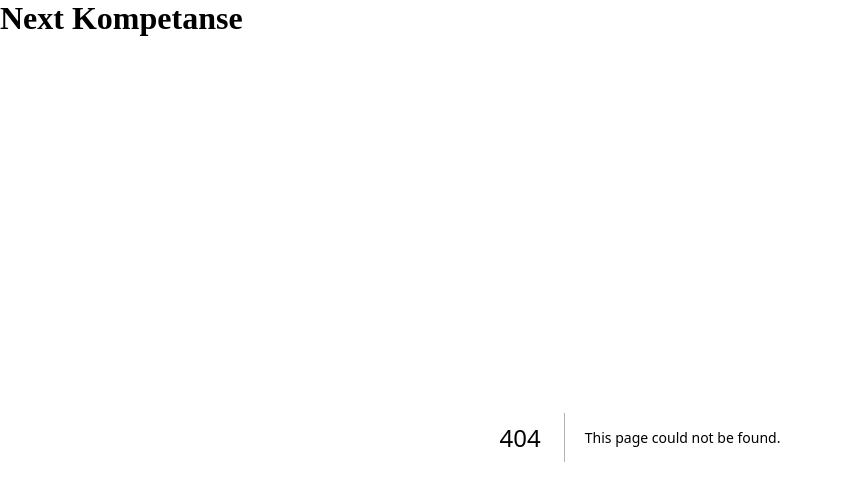
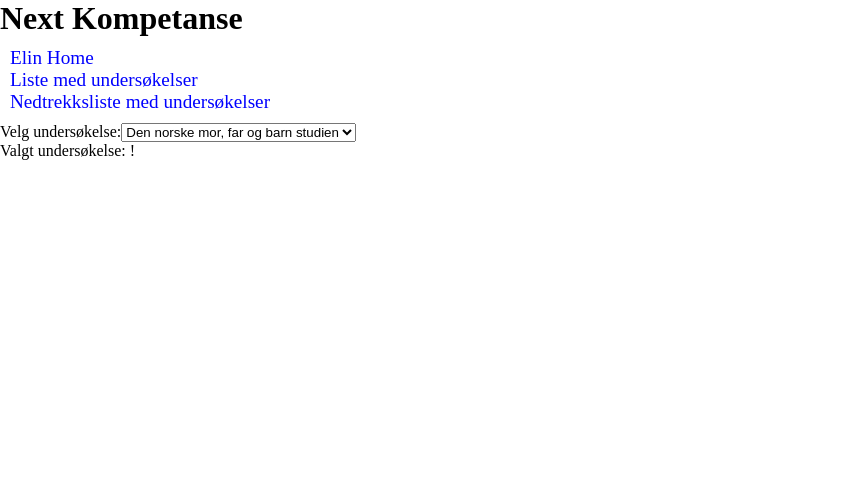
Before and after one commit to fhi-beta/Fhi.Kompetanse.Next, a Next.js app: page /elin/studySelector in a window 1280 px wide. Before the commit this address had no page. Shown: the top 500 px of the page, without its empty margins (0-843 px from the left). Built offline with nearby package versions, Linux system fonts and the light colour scheme.

Commit message:
legg til nedtrekksliste

```diff
--- a/app/elin/layout.js
+++ b/app/elin/layout.js
@@ -6,10 +6,9 @@ export default function JanLayout({ children }) {
 
     <nav style={{fontSize:'1.2em',color:'Blue' }}   >
     <ul style={{display:'inline-block',margin:'10px'}}>
-        <Link href="elin">Elin Home</Link>
-      </ul>
-      <ul style={{display:'inline-block',margin:'10px'}}>
-         <Link href="elin/page1">Alle undersøkelser (call Fhi.Hu.QDatabank API)</Link>
+        <li><Link href="elin">Elin Home</Link></li>
+         <li><Link href="elin/studyList">Liste med undersøkelser</Link></li>
+         <li><Link href="elin/studySelector">Nedtrekksliste med undersøkelser</Link></li>
       </ul>
    </nav>
 
--- /dev/null
+++ b/app/elin/studySelector/page.js
@@ -0,0 +1,40 @@
+
+'use client'
+import * as React from 'react';
+
+export default function Test() {
+
+  const studies = [
+    {
+      "fullName": "Den norske mor, far og barn studien",
+      "shortName": "MoBa"
+    },
+    {
+      "fullName": "Fylkeshelseundersøkelsen",
+      "shortName": "FHUS"
+    }
+  ]
+
+  const [selectedStudy, setSelectedStudy] = React.useState(studies[0].navn);
+
+  const handleChange = (event) => {
+    setSelectedStudy(event.target.value);
+  };
+
+  return (
+    <>
+      <div>
+      <label>
+        Velg undersøkelse:
+        <select value={selectedStudy} onChange={handleChange}>
+          {studies.map((study) => (
+            <option value={study.shortName}>{study.fullName}</option>
+          ))}
+        </select>
+      </label>
+
+      <p>Valgt undersøkelse: {selectedStudy}!</p>
+    </div>
+    </>
+  )
+}
```
Also changed, not shown: app/elin/studyList/page.js (renamed from app/elin/page1/page.js, +1 -9 lines).
